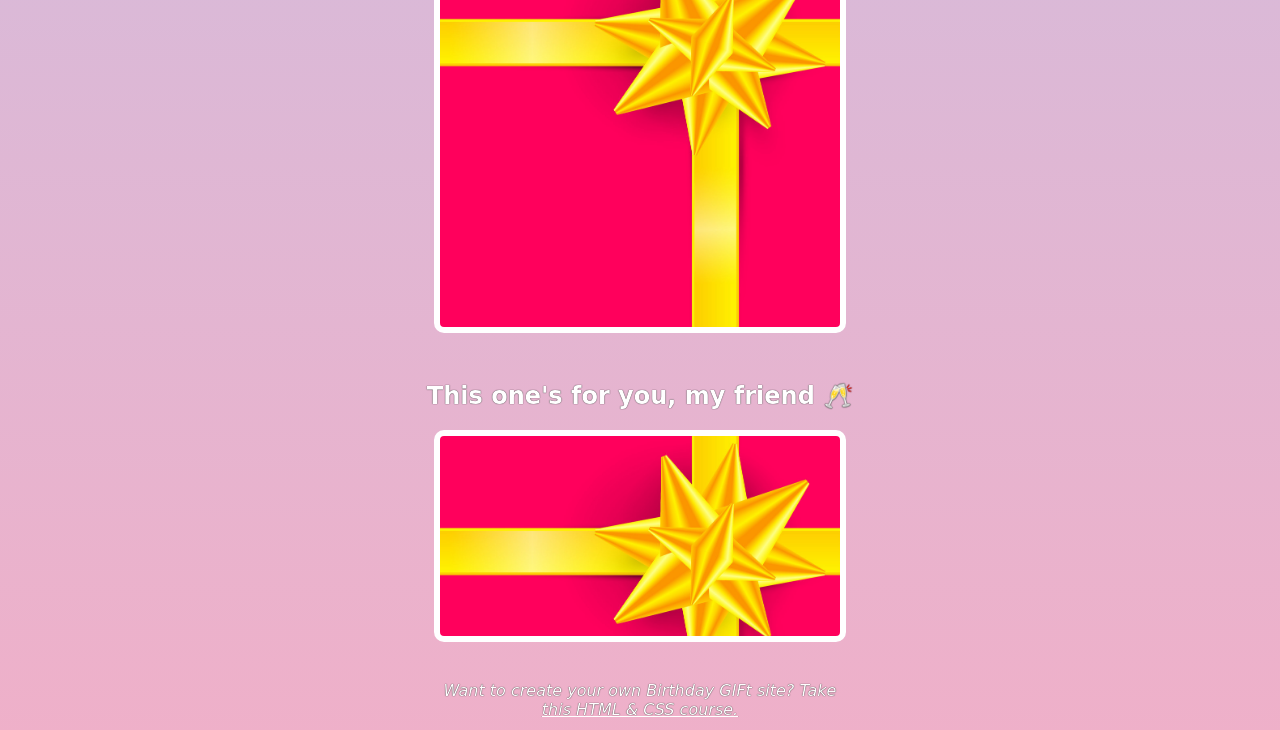
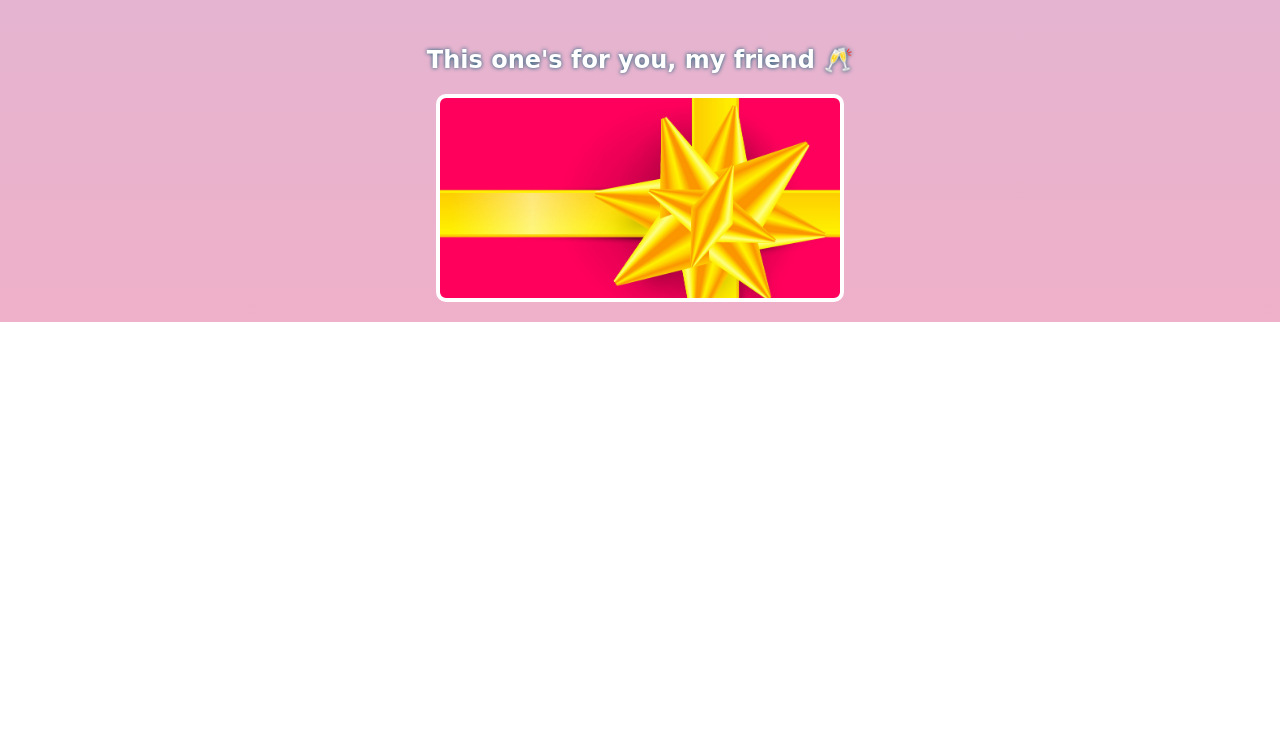
Before and after one commit to sohails07/birthday-gift, a plain HTML site: page index.html in a window 1280 px wide. Shown: the part 2070-2800 px from the top of the page. After the commit the page ends 2392 px from the top, so only its background shows below. Drawn offline with nearby package versions, Linux system fonts and the light colour scheme; a web font is replaced by a local one.

Commit message:
made some changes

```diff
--- a/index.html
+++ b/index.html
@@ -38,8 +38,5 @@
             <h2 class="gift-title">This one's for you, my friend 🥂</h2>
             <div class="gift-img" id="gift-img-cheers"></div>
         </div>
-
-        <p id="footer">Want to create your own Birthday GIFt site? Take <a href="https://scrimba.com/learn/htmlandcss" target="_blank">this HTML & CSS course.</a></p>
-
     </body>
 </html>
--- a/styles.css
+++ b/styles.css
@@ -6,7 +6,7 @@
 }
 
 h1, h2, h3, h4, p {
-    text-shadow: 0 0 1px black;
+    text-shadow: 0 0 4px #0a566f;
 }
 
 #bff-img {
@@ -21,6 +21,7 @@
     padding: 5px 10px;
     border-radius: 5px;
     margin: 5px 0 10px 0;
+    text-shadow: 0px 0px 5px black;
 }
 
 #bday-date {
@@ -55,19 +56,20 @@
 .gift-img {
     margin: 20px auto;
     max-width: 400px;
-    height: 400px;
-    border: 6px solid white;
+    height: 320px;
+    border: 4px solid white;
     border-radius: 10px;
     background-image: url("images/gift-cover.jpg");
     background-size: cover;
 }
 
 #gift-img-happy:hover {
-    background-image: url("images/happy.gif");
+    background-image: url("https://media.giphy.com/media/YTbZzCkRQCEJa/giphy.gif");
+
 }
 
 #gift-img-hot:hover {
-    background-image: url("images/hot.gif");
+    background-image: url("https://media.giphy.com/media/INt804DkZRTvW/giphy.gif");
 }
 
 #gift-img-genius:hover {
```
